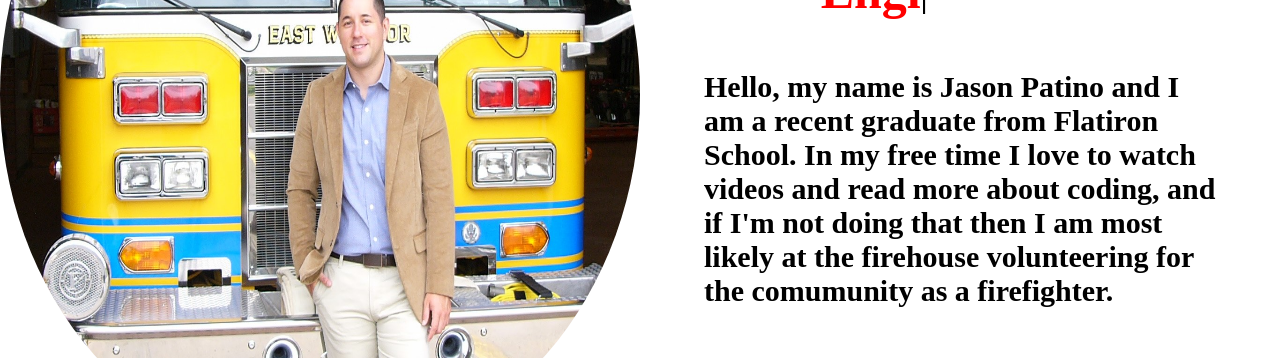
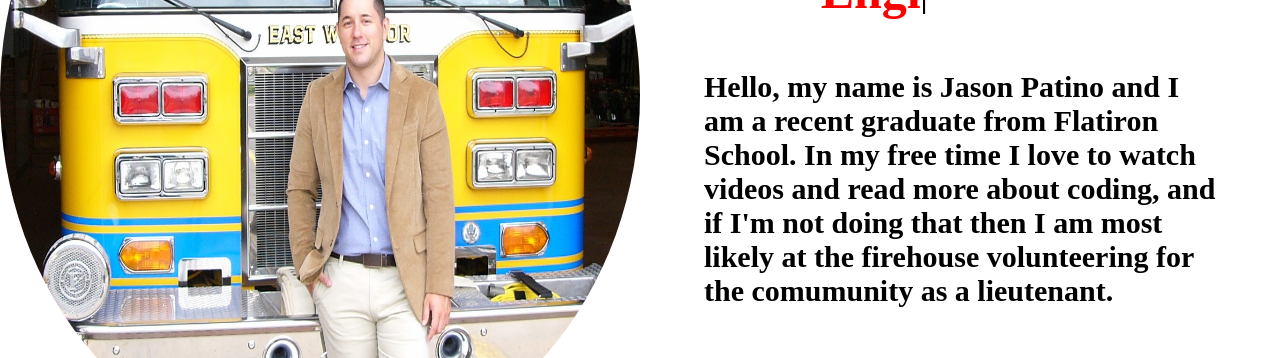
Before and after one commit to Jasonpatino94/Portfolio, a React (Create React App) app: page / in a window 1280 px wide. Shown: the part 338-696 px from the top of the page. Built offline with nearby package versions, Linux system fonts and the light colour scheme.

Commit message:
updated about me 'firefighter' to 'lieutenant'

```diff
--- a/src/components/AboutMe/Aboutme.jsx
+++ b/src/components/AboutMe/Aboutme.jsx
@@ -41,7 +41,7 @@ const Aboutme = () => {
 						am a recent graduate from Flatiron School. In my free time I love to
 						watch videos and read more about coding, and if I'm not doing that
 						then I am most likely at the firehouse volunteering for the
-						comumunity as a firefighter.{" "}
+						comumunity as a lieutenant.{" "}
 					</h3>
 				</div>
 			</div>
```
